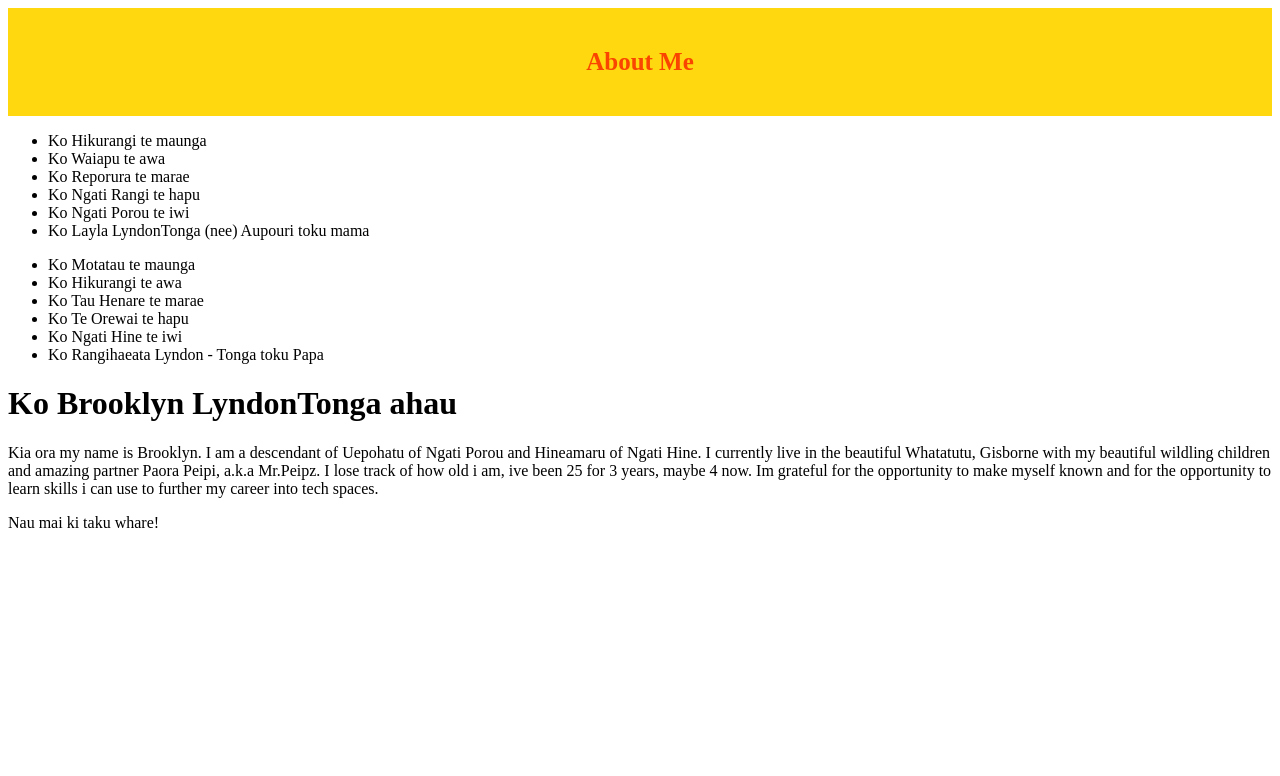
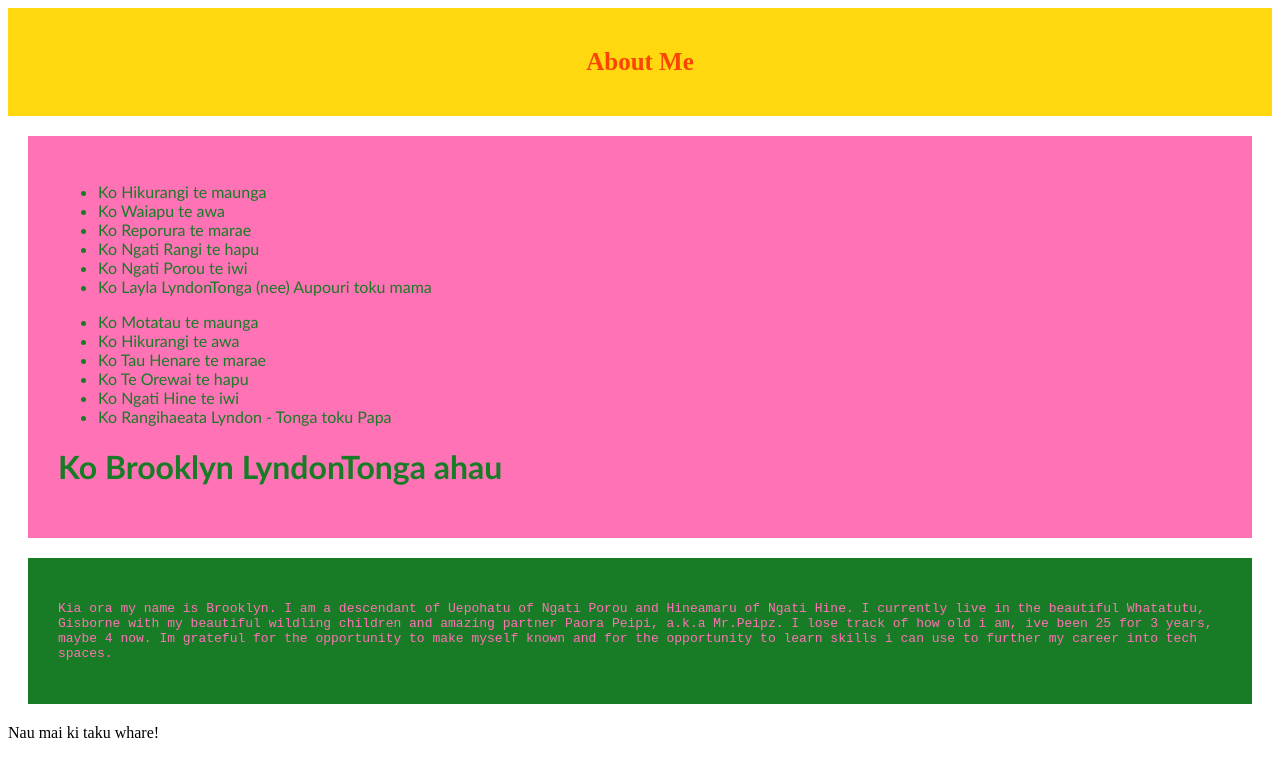
Before and after one commit to brooklyn-lyndontonga/brooklyn-lyndontonga.github.io, a plain HTML site: page index.html in a window 1280 px wide. Drawn offline with Linux system fonts and the light colour scheme.

Commit message:
rearrange styles.css

```diff
--- a/styles.css
+++ b/styles.css
@@ -26,7 +26,7 @@
     padding: 20px;
   }
 
-  .body {
+  .pepeha {
    background-color: #ff72b6;
     font-family: 'Gill Sans', 'Gill Sans MT','Trebuchet MS', sans-serif, sans-serif;
     color: #187B25;
@@ -34,7 +34,7 @@
     padding: 30px;
   }
 
-  .body2 {
+  .ko-ahau {
    background-color: #187B25;
     font-family: monospace;
     color: #ff72b6;
```
